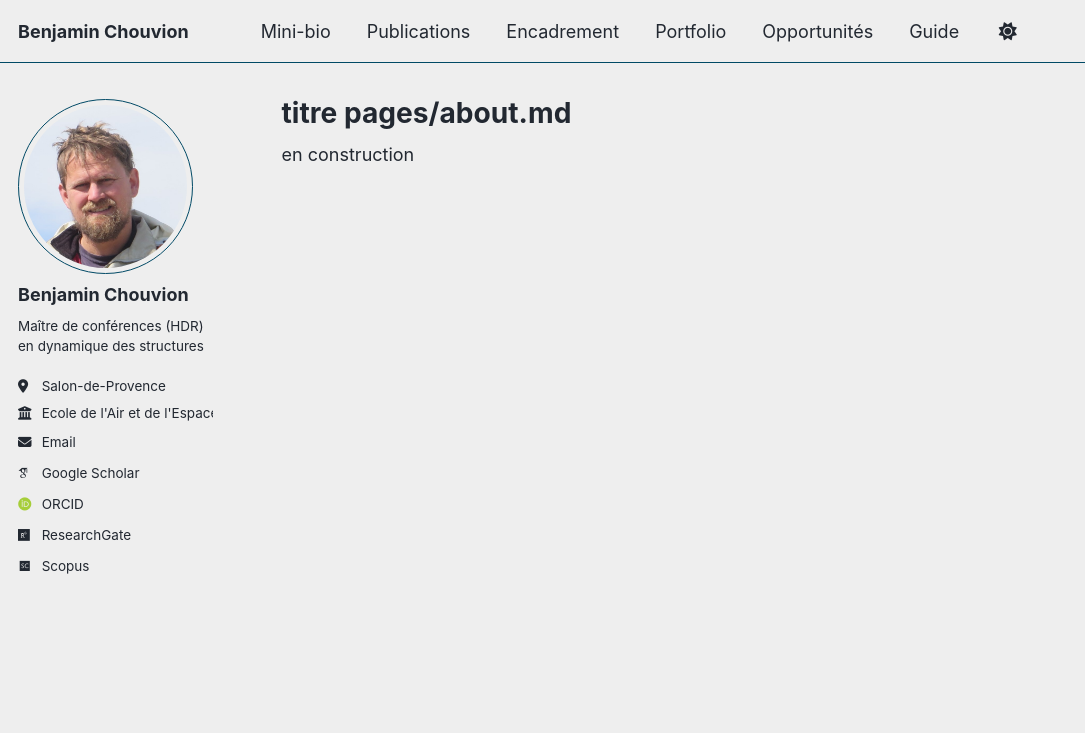
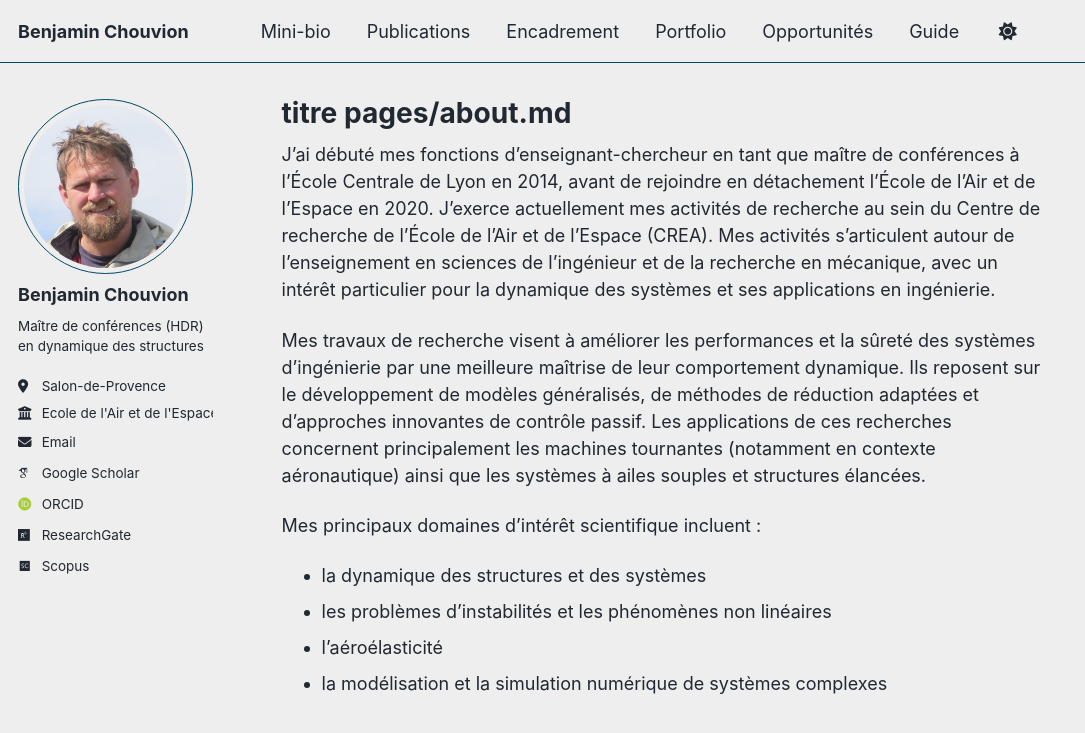
Before and after one commit to benjamin-chouvion/benjamin-chouvion.github.io, a Jekyll site: the page built from _pages/about.md, in a window 1280 px wide. Shown: the top 733 px of the page, without its empty margins (0-1085 px from the left). Built offline with Jekyll 4.4.1, drawn with Linux system fonts in a browser that asks for light colours; some web fonts are replaced; a script bundle is joined from its source files by our own code; library files that are not in the unit come from our copies.

Commit message:
Update about.md

```diff
--- a/_pages/about.md
+++ b/_pages/about.md
@@ -7,4 +7,13 @@ redirect_from:
   - /about.html
 ---
 
-en construction
+J’ai débuté mes fonctions d’enseignant-chercheur en tant que maître de conférences à l’École Centrale de Lyon en 2014, avant de rejoindre en détachement l’École de l’Air et de l’Espace en 2020. J’exerce actuellement mes activités de recherche au sein du Centre de recherche de l’École de l’Air et de l’Espace (CREA).
+Mes activités s’articulent autour de l’enseignement en sciences de l’ingénieur et de la recherche en mécanique, avec un intérêt particulier pour la dynamique des systèmes et ses applications en ingénierie.
+
+Mes travaux de recherche visent à améliorer les performances et la sûreté des systèmes d’ingénierie par une meilleure maîtrise de leur comportement dynamique. Ils reposent sur le développement de modèles généralisés, de méthodes de réduction adaptées et d’approches innovantes de contrôle passif. Les applications de ces recherches concernent principalement les machines tournantes (notamment en contexte aéronautique) ainsi que les systèmes à ailes souples et structures élancées.
+
+Mes principaux domaines d’intérêt scientifique incluent :
+- la dynamique des structures et des systèmes
+- les problèmes d'instabilités et les phénomènes non linéaires
+- l'aéroélasticité
+- la modélisation et la simulation numérique de systèmes complexes
```
